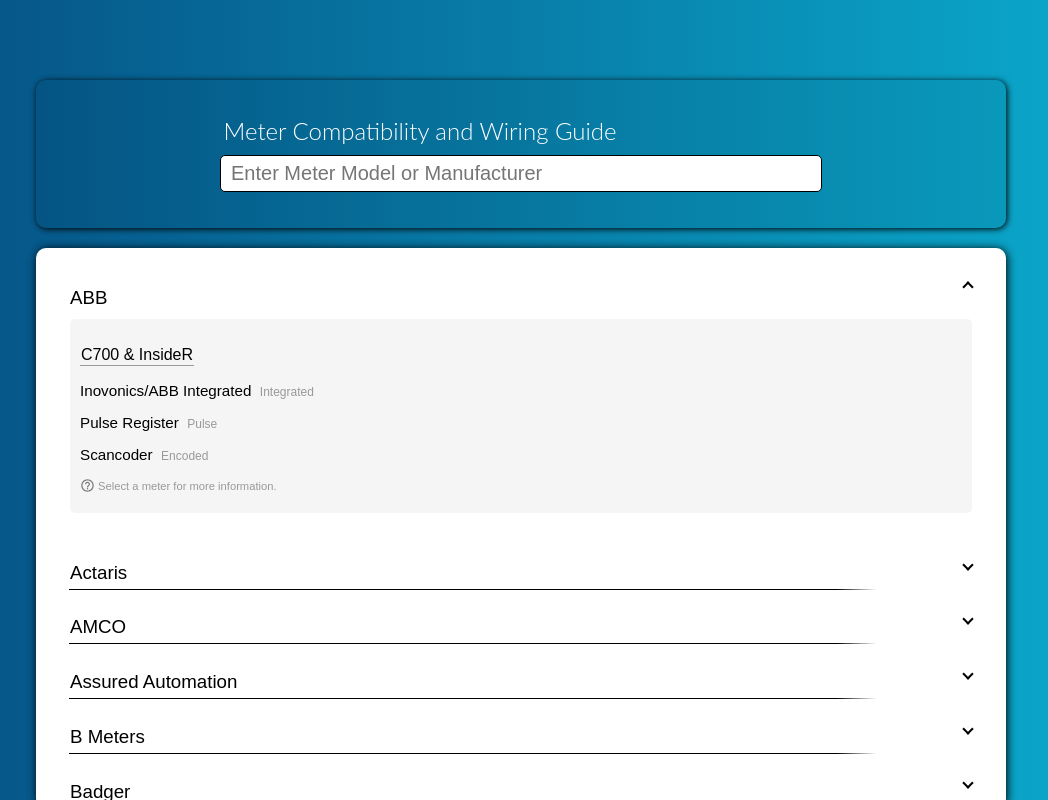
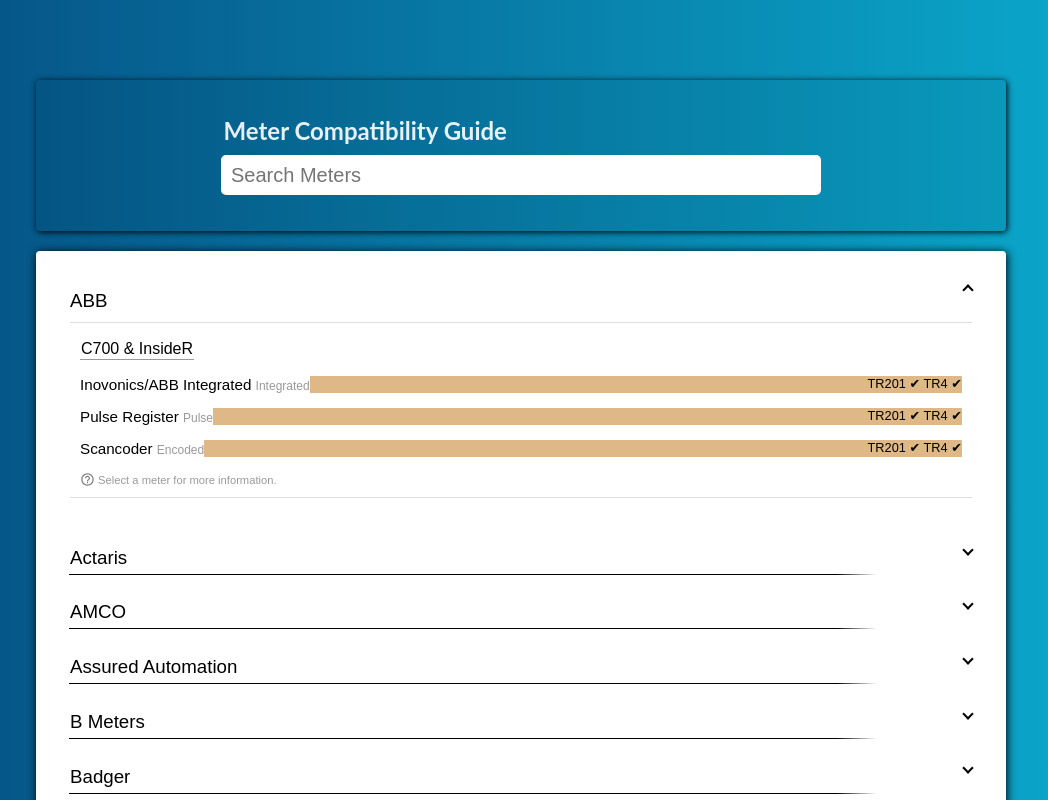
Before and after one commit to tdeckard2000/wiringGuide, an Angular app: page / in a window 1280 px wide. Both pictures are taken after a click on the button "ABB". Shown: the whole page, without its empty margins (119-1167 px from the left). Built offline with nearby package versions, Linux system fonts and the light colour scheme.

Commit message:
Style search box, animate search box focus, other minor style changes

```diff
--- a/src/app/app.component.css
+++ b/src/app/app.component.css
@@ -16,7 +16,7 @@
 .topDiv{
     background-color: rgba(0, 0, 0, 0.05);
     border: 1px solid transparent;
-    border-radius: 10px;
+    border-radius: 4px;
     box-shadow: 1px 1px 6px black;
     height: fit-content;
     max-width: 938px;
--- a/src/app/meter-dropdown-item/meter-dropdown-item.component.css
+++ b/src/app/meter-dropdown-item/meter-dropdown-item.component.css
@@ -5,19 +5,13 @@
     justify-content: space-between;
 }
 
-/* .container:hover{
-    cursor: pointer;
-} */
-
-/* .dropdownCaret{
-    border-bottom: 2px solid black;
-    border-right: 2px solid black;
-    display: inline-block;
-    height: 8px;
-    margin-bottom: 3px;
-    margin-right: 5px;
-    width: 8px;
-} */
+.compatibilityTable{
+    background-color: burlywood;
+    flex-grow: 1;
+    font-family: sans-serif;
+    font-size: .8rem;
+    text-align: end;
+}
 
 .flexBox{
     display: flex;
@@ -33,16 +27,17 @@
 }
 
 .itemBody{
-    background: whitesmoke;
-    border-radius: 5px;
+    border-top: 1px solid #9995;
+    border-bottom: 1px solid #9995;
     margin-top: 10px;
     min-height: 150px;
+    padding: 0 10px;
     position: relative;
 }
 
 .itemClusterDiv{
     background-color: white;
-    border-radius: 10px;
+    border-radius: 4px;
     box-shadow: black 1px 1px 10px;
     margin: auto;
     max-width: 950px;
@@ -65,10 +60,6 @@
     font-family: sans-serif;
     font-weight: 300;
     margin-bottom: 0;
-}
-
-.itemTableDiv{
-    padding: 10px;
 }
 
 .textMeterModel{
--- a/src/app/meter-dropdown-item/meter-dropdown-item.component.html
+++ b/src/app/meter-dropdown-item/meter-dropdown-item.component.html
@@ -12,7 +12,6 @@
                     </mat-expansion-panel-header>
                     <!-- Dropdown Body -->
                     <div class="itemBody">
-                        <div class="itemTableDiv">
                         <div *ngFor="let section of item.sections">
                             <!-- Series Name (optional)-->
                             <p *ngIf="section.seriesName">{{ section.seriesName }}</p>
@@ -22,8 +21,10 @@
                                 <!-- List of Meters in Flexbox -->
                                 <div *ngFor="let meter of section.meters">
                                     <div class="flexBox">
-                                            <span class="textMeterName">{{ meter.meterName }} &nbsp;</span>
+                                        <span class="textMeterName">{{ meter.meterName }}&nbsp;</span>
                                         <span class="textSignalType">{{ meter.signalType }}</span>
+                                        <span class="compatibilityTable">TR201 ✔ TR4 ✔</span>
+
                                     </div>
                                 </div>
                             </div>
@@ -32,7 +33,6 @@
                             <img class="iconInformation" src="assets/icons/help.svg" alt="">
                             Select a meter for more information.</p>
                     </div>
-                    </div>
                 </mat-expansion-panel>
             </mat-accordion>
             <hr [ngStyle]="{'opacity': (dropdownOpen[i] !== true) ? '1' : '0'}" class="underlineDivider">
--- a/src/app/page-title/page-title.component.css
+++ b/src/app/page-title/page-title.component.css
@@ -2,9 +2,10 @@
     color: white;
     font-family: Lato,sans-serif;
     font-size: 1.5rem;
-    font-weight: 300;
+    font-weight: 700;
     max-width: 600px;
     margin: auto;
     margin-bottom: 10px;
+    opacity: .9;
     padding-left: 5px;
 }
--- a/src/app/page-title/page-title.component.html
+++ b/src/app/page-title/page-title.component.html
@@ -1 +1 @@
-<h4>Meter Compatibility and Wiring Guide</h4>
+<h4>Meter Compatibility Guide</h4>
--- a/src/app/search-bar/search-bar.component.css
+++ b/src/app/search-bar/search-bar.component.css
@@ -1,26 +1,34 @@
 input{
     background-color: transparent;
     border: none;
+    border-radius: 4px;
+    box-shadow: 0 0px 0px 0px rgb(255 255 255 / 0%);
     color: black;
     font-family: sans-serif;
     font-size: 20px;
     font-weight: 300;
     line-height: 1.15;
     padding-left: 10px;
+    transition: box-shadow 0.3s linear;
     width: 100%;
 }
 
 /* remove outline from text box when active */
 input:focus{
+    box-shadow: 0 1px 1px 9px rgb(255 255 255 / 30%);
     outline: none;
+
+
 }
 
 .searchBarDiv{
     background: white;
-    border: 1px solid black;
     border-radius: 5px;
     display: flex;
-    height: 35px;
+    height: 40px;
     margin: auto;
     max-width: 600px;
 }
+
+.searchBarDiv:focus {
+}
--- a/src/app/search-bar/search-bar.component.html
+++ b/src/app/search-bar/search-bar.component.html
@@ -1,3 +1,3 @@
 <div class="searchBarDiv">
-    <input type="text" placeholder="Enter Meter Model or Manufacturer">
+    <input type="text" placeholder="Search Meters">
 </div>
```
Lines whose indentation alone changed are shown as unchanged.
